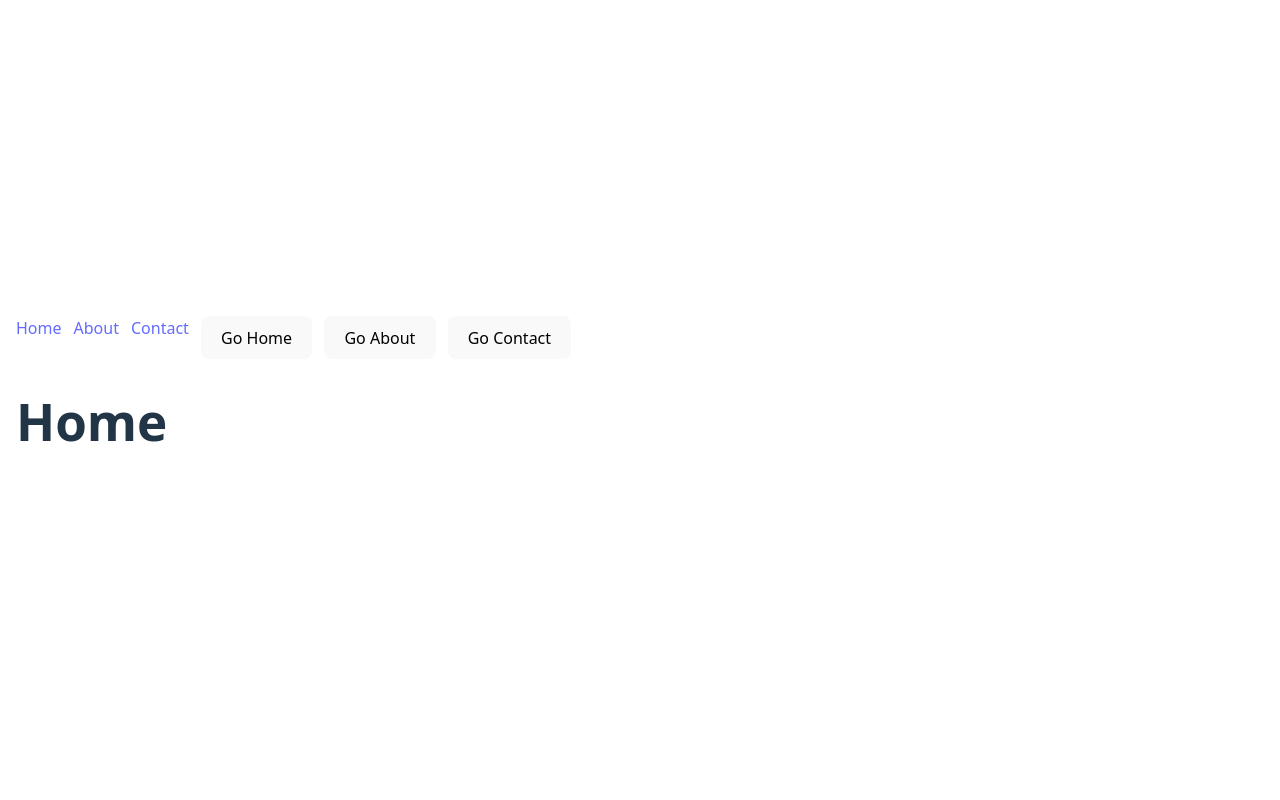
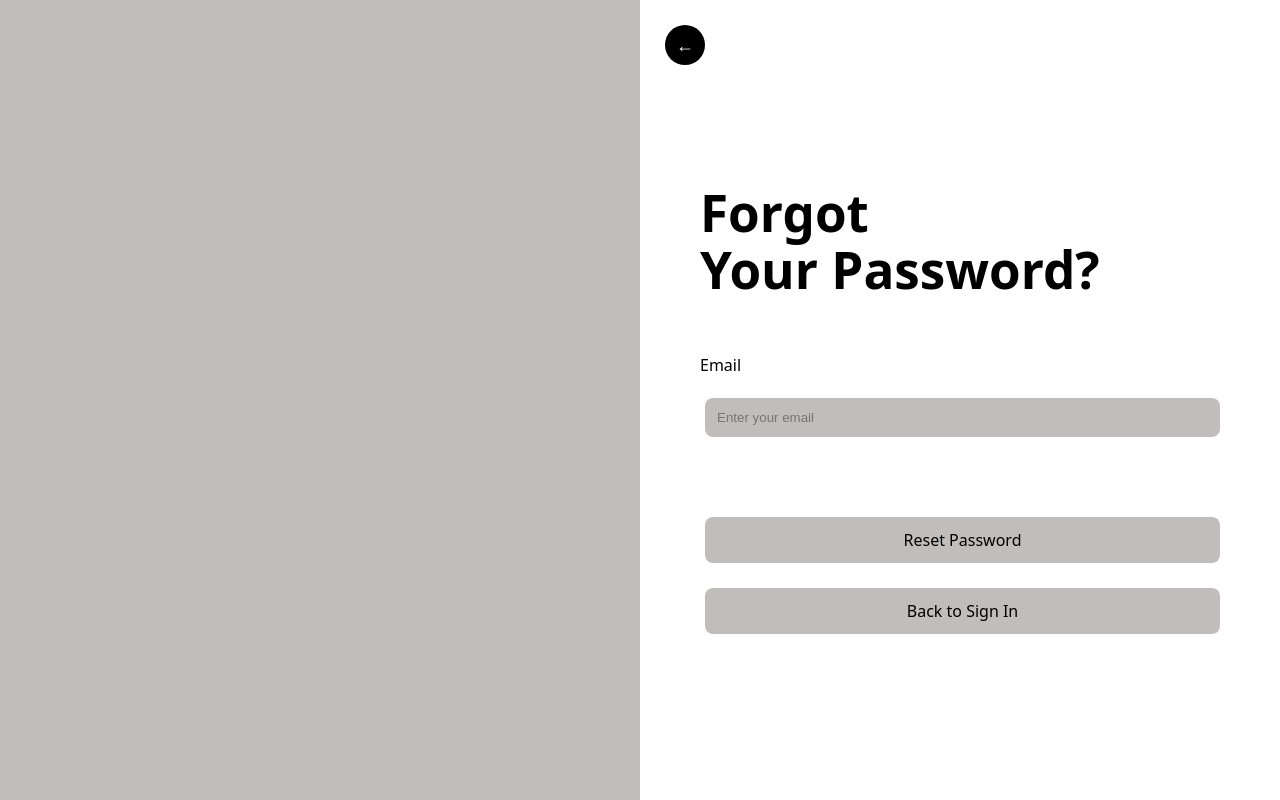
Before and after one commit to wharder04/PSM-CSCI-150, a React (Vite) app in the folder client/: page / in a window 1280 px wide. Built offline with nearby package versions, Linux system fonts and the light colour scheme.

Commit message:
updated app for new files, added button click functionality to forgot password page

```diff
--- a/client/src/App.jsx
+++ b/client/src/App.jsx
@@ -1,30 +1,17 @@
 import { Routes, Route, Link, useNavigate } from 'react-router-dom'
+import ForgotPassword from './pages/ForgotPassword.jsx'
+import SetPassword from './pages/SetPassword.jsx'
+import Verfication from './pages/Verification.jsx'
 
-function Home()    { return <h1>Home</h1> }
-function About()   { return <h1>About</h1> }
-function Contact() { return <h1>Contact</h1> }
 
 export default function App() {
-  const navigate = useNavigate()
+  return (
 
-  return (
-    <div style={{ padding: 16 }}>
-      <nav style={{ display: 'flex', gap: 12, marginBottom: 16 }}>
-        {/* Link-based navigation */}
-        <Link to="/">Home</Link>
-        <Link to="/about">About</Link>
-        <Link to="/contact">Contact</Link>
-
-        {/* Button-based navigation */}
-        <button onClick={() => navigate('/')}>Go Home</button>
-        <button onClick={() => navigate('/about')}>Go About</button>
-        <button onClick={() => navigate('/contact')}>Go Contact</button>
-      </nav>
-
+    <div>
       <Routes>
-        <Route path="/" element={<Home/>} />
-        <Route path="/about" element={<About/>} />
-        <Route path="/contact" element={<Contact/>} />
+        <Route path="/" element={<ForgotPassword />} />
+        <Route path="/verify" element={<Verfication />} />
+        <Route path="/reset" element={<SetPassword />} />
       </Routes>
     </div>
   )
--- a/client/src/pages/ForgotPassword.jsx
+++ b/client/src/pages/ForgotPassword.jsx
@@ -1,10 +1,17 @@
-import React from "react";
 import "./ForgotPassword.css";
+import { useNavigate } from "react-router-dom";
 
 export default function ForgotPassword() {
+  const navigate = useNavigate();
 
 function handleResetButton() {
-  console.log("Reset Password button clicked");
+  navigate('/Verify');
+}
+function handleBackArrow() {
+  console.log("Back arrow clicked");
+}
+function handlebSignIn() {
+  console.log("Back to Sign In clicked");
 }
 
   return (
@@ -12,13 +19,13 @@ function handleResetButton() {
       <div className="forgot">
       <div className="left-side"></div>
       <div className="right-side">
-        <button className="back-button">←</button>
+        <button className="back-button" onClick={handleBackArrow}>←</button>
         <h1>Forgot<br />
         Your Password?</h1>
         <p> Email</p>
         <input type="email" placeholder="Enter your email" />
         <button onClick={handleResetButton}>Reset Password</button>
-        <button>Back to Sign In</button>
+        <button onClick={handlebSignIn}>Back to Sign In</button>
         </div>
       </div>
     </div>
```
